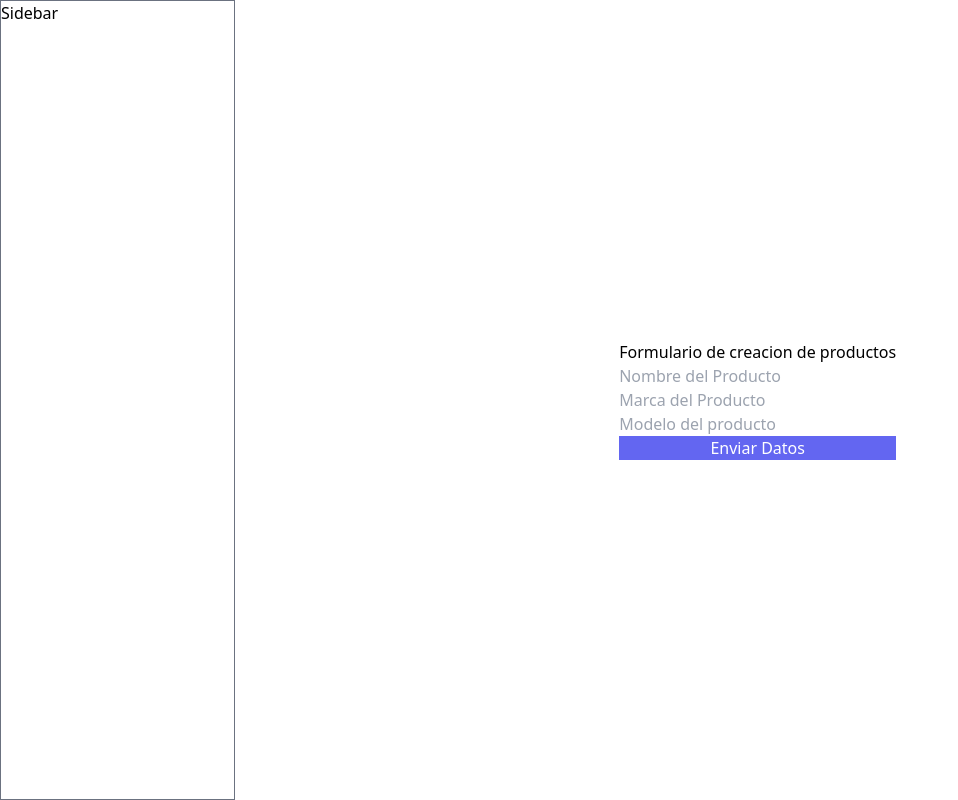
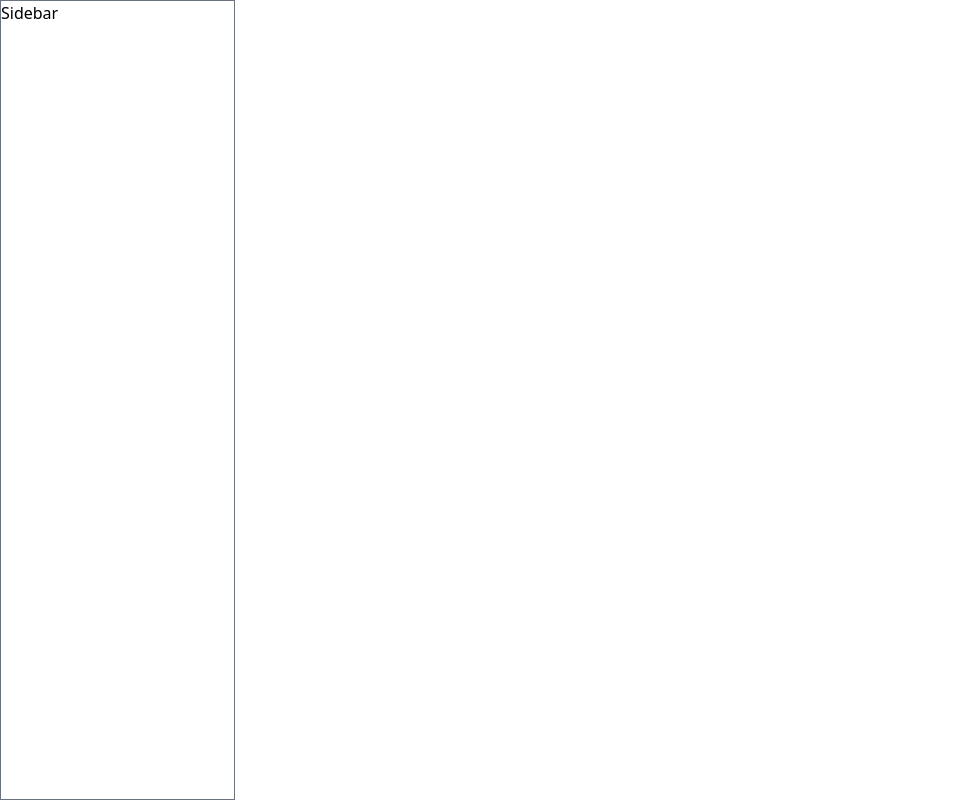
Before and after one commit to DavidSaavedra11/concessionarie, a React (Create React App) app in the folder OneDrive/Escritorio/Daviid/Programacion MinTic UdeA/Ciclo 3/Concesionario/: page /admin/productos in a window 1280 px wide. Shown: the whole page, without its empty margins (0-958 px from the left). Built offline with nearby package versions, Linux system fonts and the light colour scheme.

Commit message:
Reiniciando maquetacion Page Productos

```diff
--- a/OneDrive/Escritorio/Daviid/Programacion MinTic UdeA/Ciclo 3/Concesionario/src/pages/admin/Productos.jsx
+++ b/OneDrive/Escritorio/Daviid/Programacion MinTic UdeA/Ciclo 3/Concesionario/src/pages/admin/Productos.jsx
@@ -17,14 +17,7 @@ const Productos = () => {
     }
 
     return (
-        <form className='flex flex-col'>
-            <h2>Formulario de creacion de productos</h2>
-            <input onChange={(e)=>{setNombreProducto(e.target.value)}} type="text" placeholder='Nombre del Producto'  />
-            <input onChange={(e)=>{console.log('Marca: ', e.target.value)}} type="text" placeholder='Marca del Producto' />
-            <input onChange={(e)=>{console.log('Modelo: ', e.target.value)}} type="text" placeholder='Modelo del producto' />
-            <button type='button' onClick={enviarDatosAlBackEnd} className='bg-indigo-500 text-white'>Enviar Datos</button>
-
-        </form>
+        <div></div>
     )
 }
 
```
